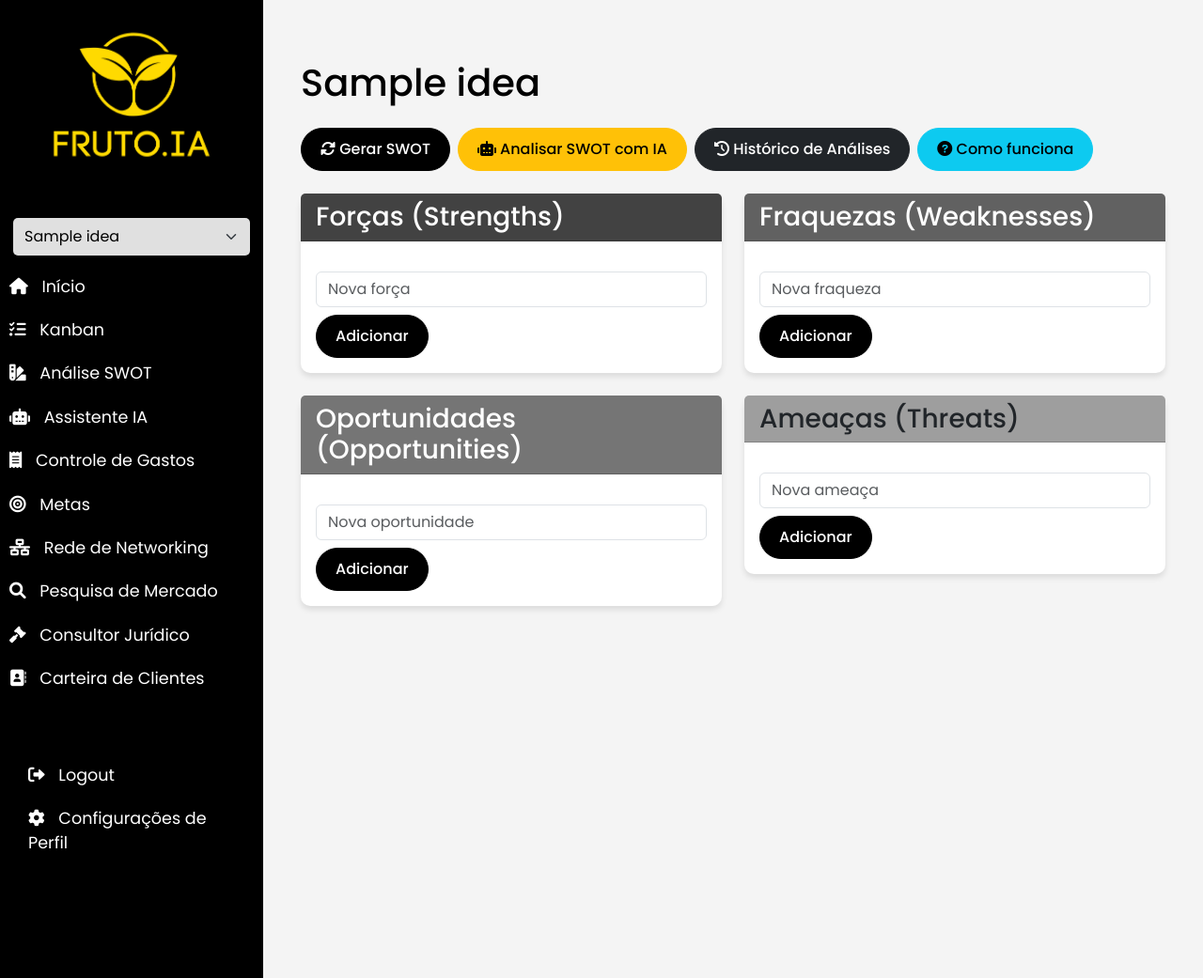
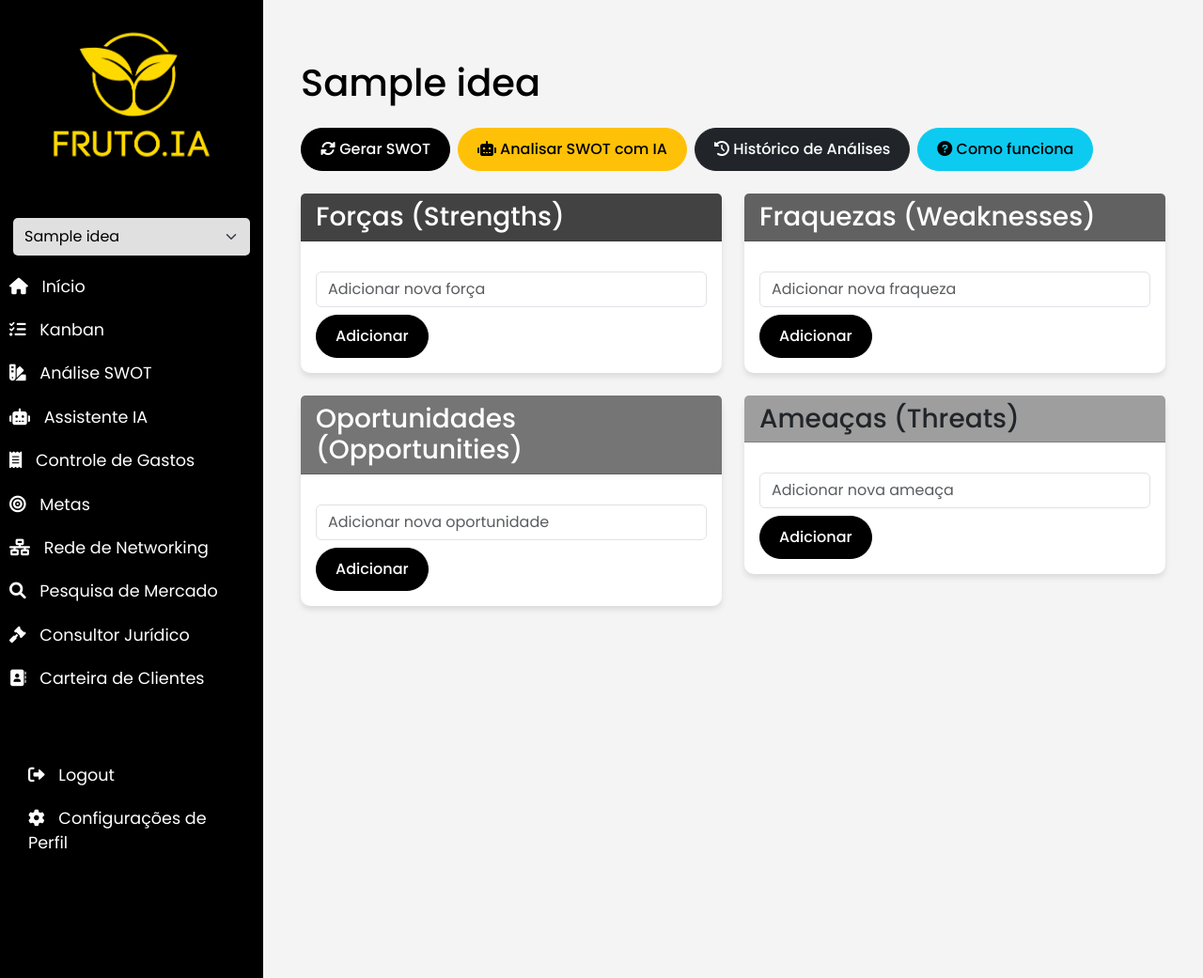
Before and after one commit to rolfmarquardtjr/frutov3, a Flask app: page /swot/1 in a window 1280 px wide. Shown: the whole page at 94% size. Run offline with Flask 3, Linux system fonts and the light colour scheme; a user stored in the database is signed in; tables that the repository leaves empty hold one stand-in row (values such as "Sample post"); some libraries are stand-ins or nearby versions.

Commit message:
Adicionar nova força SWOT

```diff
--- a/app/templates/view_idea.html
+++ b/app/templates/view_idea.html
@@ -144,7 +144,7 @@
                             {% endfor %}
                         </ul>
                         <div class="mt-3">
-                            <input type="text" id="newStrength" class="form-control" placeholder="Nova força">
+                            <input type="text" id="newStrength" class="form-control" placeholder="Adicionar nova força">
                             <button class="btn btn-primary mt-2 add-item" data-category="strength">Adicionar</button>
                         </div>
                     </div>
@@ -172,7 +172,7 @@
                             {% endfor %}
                         </ul>
                         <div class="mt-3">
-                            <input type="text" id="newWeakness" class="form-control" placeholder="Nova fraqueza">
+                            <input type="text" id="newWeakness" class="form-control" placeholder="Adicionar nova fraqueza">
                             <button class="btn btn-primary mt-2 add-item" data-category="weakness">Adicionar</button>
                         </div>
                     </div>
@@ -203,7 +203,7 @@
                             {% endfor %}
                         </ul>
                         <div class="mt-3">
-                            <input type="text" id="newOpportunity" class="form-control" placeholder="Nova oportunidade">
+                            <input type="text" id="newOpportunity" class="form-control" placeholder="Adicionar nova oportunidade">
                             <button class="btn btn-primary mt-2 add-item" data-category="opportunity">Adicionar</button>
                         </div>
                     </div>
@@ -231,7 +231,7 @@
                             {% endfor %}
                         </ul>
                         <div class="mt-3">
-                            <input type="text" id="newThreat" class="form-control" placeholder="Nova ameaça">
+                            <input type="text" id="newThreat" class="form-control" placeholder="Adicionar nova ameaça">
                             <button class="btn btn-primary mt-2 add-item" data-category="threat">Adicionar</button>
                         </div>
                     </div>
```
Also changed, not shown: instance/fruto_ia.db.
